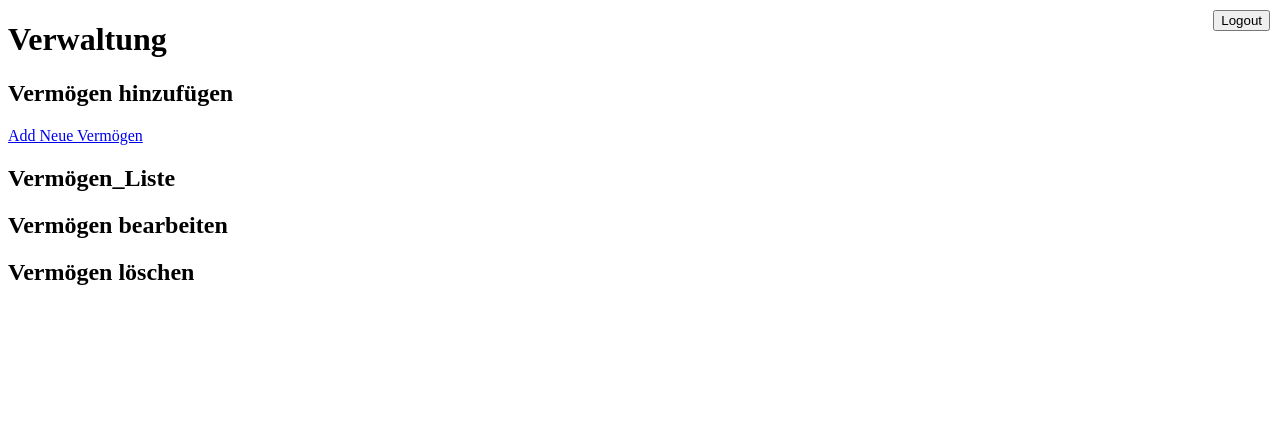
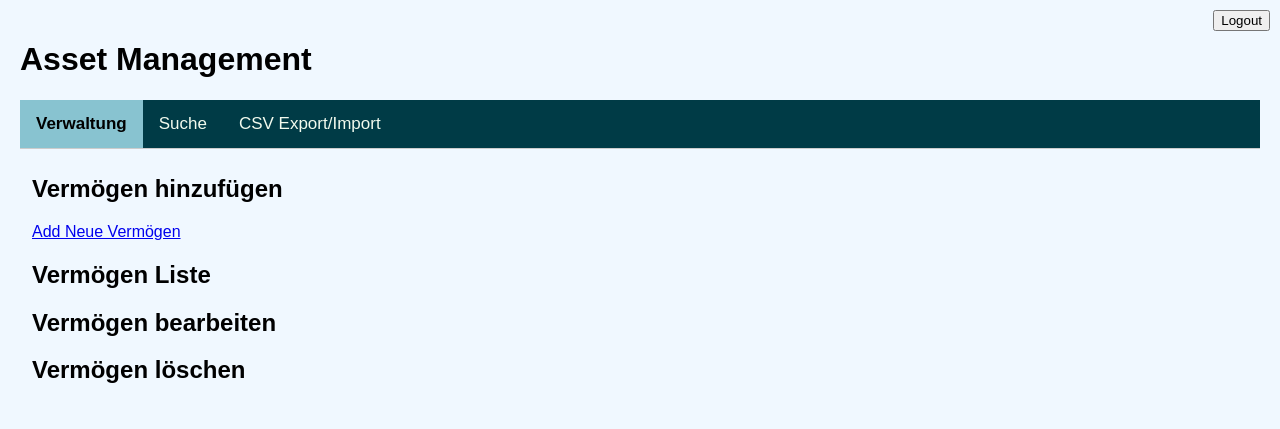
Before and after one commit to hyoseok87/it_asset_management, a Django app: page /assets/ in a window 1280 px wide. Shown: the top 429 px of the page. Run offline with Django 5.2, Linux system fonts and the light colour scheme; a user stored in the database is signed in; data that the repository does not hold is empty.

Commit message:
Tap Funktion und Farbe bearbeitet

```diff
--- a/asset_management/models.py
+++ b/asset_management/models.py
@@ -36,3 +36,8 @@ class License(models.Model):
 
     def __str__(self):
         return self.software_name
+
+class AssetHistory(models.Model):
+    asset = models.ForeignKey(Asset, on_delete=models.CASCADE)
+    change_date = models.DateTimeField(auto_now_add=True)
+    change_description = models.TextField()
--- a/asset_management/templates/asset_management/asset_list.html
+++ b/asset_management/templates/asset_management/asset_list.html
@@ -1,18 +1,26 @@
-<!-- asset_list.html -->
 {% extends "base.html" %}
 
 {% block title %}Assets{% endblock %}
 
 {% block content %}
-    <h1>Verwaltung</h1>
+    <h1>Asset Management</h1>
 
+    <!-- 탭 내비게이션 바 -->
+    <div class="tab">
+        <button class="tablinks" onclick="openTab(event, 'Verwaltung')">Verwaltung</button>
+        <button class="tablinks" onclick="openTab(event, 'Suche')">Suche</button>
+        <button class="tablinks" onclick="openTab(event, 'CSV')">CSV Export/Import</button>
+    </div>
+
+    <!-- Verwaltung 탭 콘텐츠 -->
+    <div id="Verwaltung" class="tabcontent">
         <h2>Vermögen hinzufügen</h2>
         <a href="{% url 'asset_create' %}">Add Neue Vermögen</a>
 
-    <h2>Vermögen_Liste</h2>
+        <h2>Vermögen Liste</h2>
         <ul>
             {% for asset in assets %}
-            <li>{{ asset.name }}</li>
+                <li>{{ asset.name }} ({{ asset.get_asset_type_display }}) - {{ asset.purchase_date }}</li>
             {% endfor %}
         </ul>
 
@@ -33,4 +41,121 @@
                 </li>
             {% endfor %}
         </ul>
+    </div>
+
+    <!-- Suche 탭 콘텐츠 -->
+    <div id="Suche" class="tabcontent" style="display:none;">
+        <h2>Suche</h2>
+        <form method="get">
+            <input type="text" name="q" placeholder="Search by name..." value="{{ query }}">
+            <select name="asset_type">
+                <option value="">All Types</option>
+                <option value="laptop" {% if asset_type == 'laptop' %}selected{% endif %}>Laptop</option>
+                <option value="desktop" {% if asset_type == 'desktop' %}selected{% endif %}>Desktop</option>
+                <option value="server" {% if asset_type == 'server' %}selected{% endif %}>Server</option>
+                <option value="network" {% if asset_type == 'network' %}selected{% endif %}>Network Equipment</option>
+            </select>
+            <input type="date" name="start_date" value="{{ start_date }}">
+            <input type="date" name="end_date" value="{{ end_date }}">
+            <button type="submit">Search</button>
+        </form>
+    </div>
+
+    <!-- CSV Export/Import 탭 콘텐츠 -->
+    <div id="CSV" class="tabcontent" style="display:none;">
+        <h2>CSV Export/Import</h2>
+        <a href="{% url 'export_assets_csv' %}">Export to CSV</a>
+        <form method="post" action="{% url 'import_assets_csv' %}" enctype="multipart/form-data">
+            {% csrf_token %}
+            <input type="file" name="csv_file">
+            <button type="submit">Import from CSV</button>
+        </form>
+    </div>
+
+    <!-- JavaScript로 탭 전환 기능 구현 -->
+    <script>
+        function openTab(evt, tabName) {
+            var i, tabcontent, tablinks;
+
+            // 모든 탭 콘텐츠를 숨기기
+            tabcontent = document.getElementsByClassName("tabcontent");
+            for (i = 0; i < tabcontent.length; i++) {
+                tabcontent[i].style.display = "none";
+            }
+
+            // 모든 탭 링크의 active 클래스를 제거
+            tablinks = document.getElementsByClassName("tablinks");
+            for (i = 0; i < tablinks.length; i++) {
+                tablinks[i].className = tablinks[i].className.replace(" active", "");
+            }
+
+            // 클릭된 탭 콘텐츠를 보여주고, active 클래스 추가
+            document.getElementById(tabName).style.display = "block";
+            evt.currentTarget.className += " active";
+        }
+
+        // 첫 번째 탭을 기본으로 열기
+        document.getElementsByClassName("tablinks")[0].click();
+    </script>
+
+    <!-- CSS 스타일 -->
+    <style>
+        /* 전체 배경색 설정 */
+        body {
+            background-color: #f0f8ff; /* 원하는 배경색으로 변경 */
+            margin: 0;
+            font-family: Arial, sans-serif;
+        }
+
+        /* 추가적인 스타일 설정 (선택 사항) */
+        .content {
+            padding: 20px;
+        }
+
+        /* 고정된 위치의 로그아웃 및 로그인 버튼을 스타일링 */
+        .auth-buttons {
+            position: fixed;
+            top: 10px;
+            right: 10px;
+        }
+
+        /* 탭 스타일 */
+        .tab {
+            overflow: hidden;
+            border-bottom: 1px solid #ccc;
+            background-color: #003B46;
+        }
+
+        /* 탭 링크 스타일 */
+        .tab button {
+            background-color: inherit;
+            float: left;
+            border: none;
+            outline: none;
+            cursor: pointer;
+            padding: 14px 16px;
+            transition: 0.3s;
+            font-size: 17px;
+            color: #F1FAEE; /* 기본 글씨 색깔 */
+        }
+
+        /* 탭 링크 hover 효과 */
+        .tab button:hover {
+            background-color: #ddd;
+        }
+
+        /* 선택된 탭 링크 스타일 */
+        .tab button.active {
+            background-color: #88C3D0;
+            color: black; /* 선택된 탭의 글씨 색깔 */
+            font-weight: bold; /* 선택된 탭의 글씨 볼드체 */
+        }
+
+        /* 탭 콘텐츠 스타일 */
+        .tabcontent {
+            display: none;
+            padding: 6px 12px;
+            border-top: none;
+        }
+    </style>
 {% endblock %}
--- a/asset_management/templates/base.html
+++ b/asset_management/templates/base.html
@@ -1,11 +1,30 @@
-<!-- base.html -->
 <!DOCTYPE html>
 <html>
 <head>
     <title>{% block title %}My Site{% endblock %}</title>
+    <style>
+        /* 전체 배경색 설정 */
+        body {
+            background-color: #F1FAEE; /* 원하는 배경색으로 변경 */
+            margin: 0;
+            font-family: Arial, sans-serif;
+        }
+
+        /* 추가적인 스타일 설정 (선택 사항) */
+        .content {
+            padding: 20px;
+        }
+
+        /* 고정된 위치의 로그아웃 및 로그인 버튼을 스타일링 */
+        .auth-buttons {
+            position: fixed;
+            top: 10px;
+            right: 10px;
+        }
+    </style>
 </head>
 <body>
-    <div style="position: fixed; top: 10px; right: 10px;">
+    <div class="auth-buttons">
         {% if user.is_authenticated %}
             <form method="post" action="{% url 'logout' %}" style="display: inline;">
                 {% csrf_token %}
@@ -17,7 +36,9 @@
         {% endif %}
     </div>
 
-    {% block content %}
-    {% endblock %}
+    <div class="content">
+        {% block content %}
+        {% endblock %}
+    </div>
 </body>
 </html>
--- a/asset_management/views.py
+++ b/asset_management/views.py
@@ -1,28 +1,79 @@
-# views.py
+from django.db.models import Q
 from django.shortcuts import render, get_object_or_404, redirect
 from django.contrib.auth.decorators import login_required
-from .models import Asset
+from .models import Asset, AssetHistory
 from .forms import AssetForm, UserRegisterForm
+import csv
+from django.http import HttpResponse
+import io
+from django.contrib.auth.forms import UserCreationForm
+from django.contrib.auth import login, authenticate
 
-def register(request):
-    if request.method == 'POST':
-        form = UserRegisterForm(request.POST)
-        if form.is_valid():
-            user = form.save()
-            return redirect('login')
-    else:
-        form = UserRegisterForm()
-    return render(request, 'registration/register.html', {'form': form})
 
 @login_required
 def asset_list(request):
+    query = request.GET.get('q')
+    asset_type = request.GET.get('asset_type')
+    start_date = request.GET.get('start_date')
+    end_date = request.GET.get('end_date')
+
+    filters = Q()
+    if query:
+        filters &= Q(name__icontains=query)
+    if asset_type:
+        filters &= Q(asset_type=asset_type)
+    if start_date:
+        filters &= Q(purchase_date__gte=start_date)
+    if end_date:
+        filters &= Q(purchase_date__lte=end_date)
+
+    assets = Asset.objects.filter(filters)
+
+    return render(request, 'asset_management/asset_list.html',
+                  {'assets': assets, 'query': query, 'asset_type': asset_type, 'start_date': start_date,
+                   'end_date': end_date})
+
+
+@login_required
+def export_assets_csv(request):
     assets = Asset.objects.all()
-    return render(request, 'asset_management/asset_list.html', {'assets': assets})
+    response = HttpResponse(content_type='text/csv')
+    response['Content-Disposition'] = 'attachment; filename="assets.csv"'
+
+    writer = csv.writer(response)
+    writer.writerow(['Name', 'Asset Type', 'Purchase Date'])
+    for asset in assets:
+        writer.writerow([asset.name, asset.get_asset_type_display(), asset.purchase_date])
+
+    return response
+
+
+@login_required
+def import_assets_csv(request):
+    if request.method == 'POST':
+        csv_file = request.FILES['csv_file']
+        if not csv_file.name.endswith('.csv'):
+            return render(request, 'asset_management/asset_list.html', {'error': 'File is not CSV type'})
+
+        data_set = csv_file.read().decode('UTF-8')
+        io_string = io.StringIO(data_set)
+        next(io_string)  # Skip header row
+        for column in csv.reader(io_string, delimiter=',', quotechar='"'):
+            _, created = Asset.objects.update_or_create(
+                name=column[0],
+                asset_type=column[1],
+                purchase_date=column[2]
+            )
+        return redirect('asset_list')
+    return render(request, 'asset_management/asset_list.html')
+
 
 @login_required
 def asset_detail(request, asset_id):
     asset = get_object_or_404(Asset, id=asset_id)
-    return render(request, 'asset_management/asset_detail.html', {'asset': asset})
+    history = AssetHistory.objects.filter(asset=asset).order_by('-change_date')
+    return render(request, 'asset_management/asset_detail.html', {'asset': asset, 'history': history})
+
 
 @login_required
 def asset_create(request):
@@ -34,6 +85,7 @@ def asset_create(request):
     else:
         form = AssetForm()
     return render(request, 'asset_management/asset_form.html', {'form': form})
+
 
 @login_required
 def asset_edit(request, asset_id):
@@ -47,6 +99,7 @@ def asset_edit(request, asset_id):
         form = AssetForm(instance=asset)
     return render(request, 'asset_management/asset_form.html', {'form': form})
 
+
 @login_required
 def asset_delete(request, asset_id):
     asset = get_object_or_404(Asset, id=asset_id)
@@ -54,3 +107,14 @@ def asset_delete(request, asset_id):
         asset.delete()
         return redirect('asset_list')
     return render(request, 'asset_management/asset_confirm_delete.html', {'asset': asset})
+
+def register(request):
+    if request.method == 'POST':
+        form = UserCreationForm(request.POST)
+        if form.is_valid():
+            user = form.save()
+            login(request, user)
+            return redirect('asset_list')
+    else:
+        form = UserCreationForm()
+    return render(request, 'registration/register.html', {'form': form})
--- a/config/urls.py
+++ b/config/urls.py
@@ -1,16 +1,19 @@
 # config/urls.py
 from django.contrib import admin
 from django.urls import path, include
-from django.shortcuts import redirect
+from django.views.generic.base import RedirectView
 from asset_management import views as asset_views
-
-def redirect_to_login(request):
-    return redirect('login')
 
 urlpatterns = [
     path('admin/', admin.site.urls),
+    path('accounts/register/', asset_views.register, name='register'),
     path('accounts/', include('django.contrib.auth.urls')),
-    path('accounts/register/', asset_views.register, name='register'),
-    path('', redirect_to_login),
-    path('assets/', include('asset_management.urls')),
+    path('assets/', asset_views.asset_list, name='asset_list'),
+    path('asset/<int:asset_id>/', asset_views.asset_detail, name='asset_detail'),
+    path('asset/create/', asset_views.asset_create, name='asset_create'),
+    path('asset/edit/<int:asset_id>/', asset_views.asset_edit, name='asset_edit'),
+    path('asset/delete/<int:asset_id>/', asset_views.asset_delete, name='asset_delete'),
+    path('export_assets_csv/', asset_views.export_assets_csv, name='export_assets_csv'),
+    path('import_assets_csv/', asset_views.import_assets_csv, name='import_assets_csv'),
+    path('', RedirectView.as_view(url='/accounts/login/')),
 ]
```
Also changed, not shown: db.sqlite3. Lines whose indentation alone changed are shown as unchanged.
